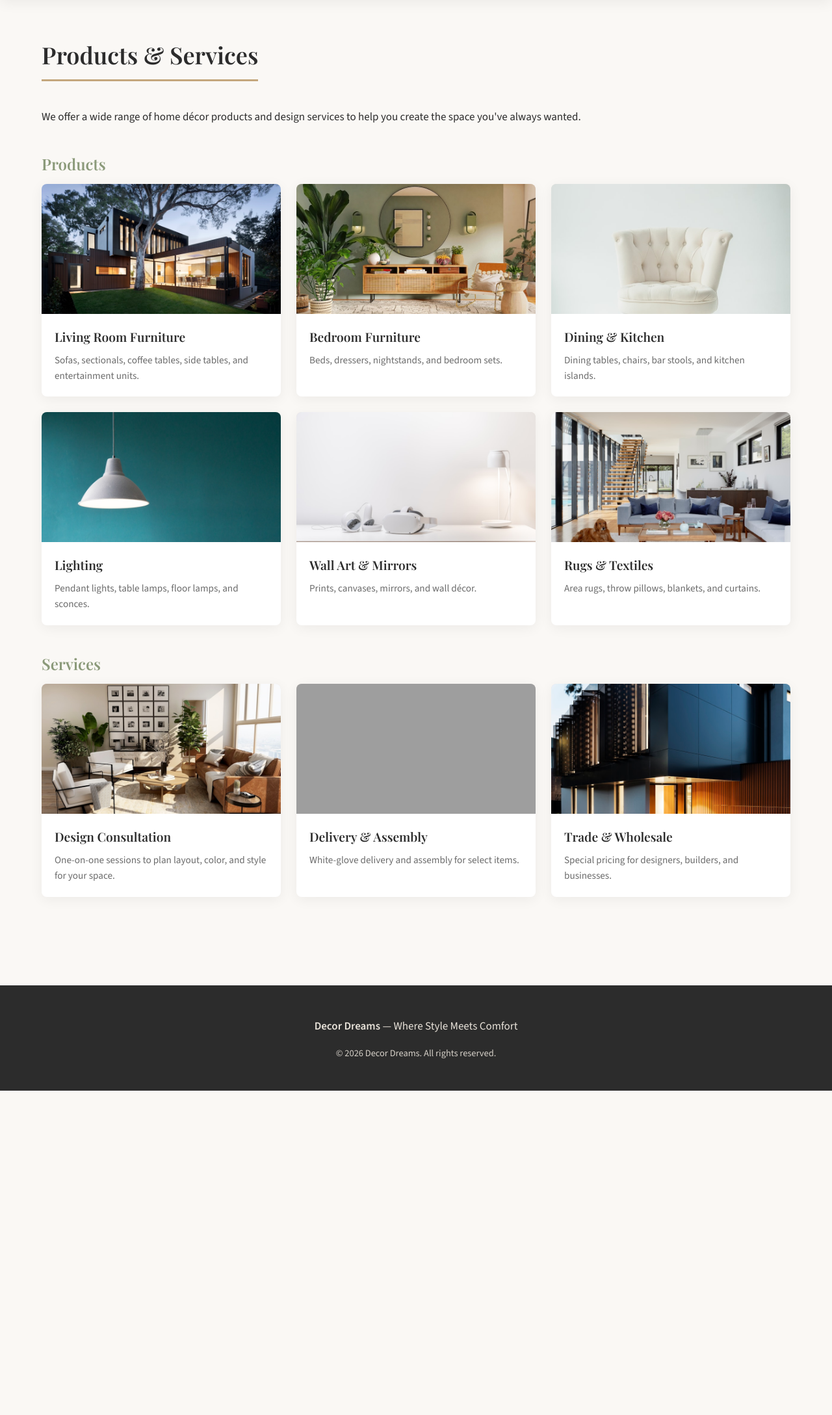
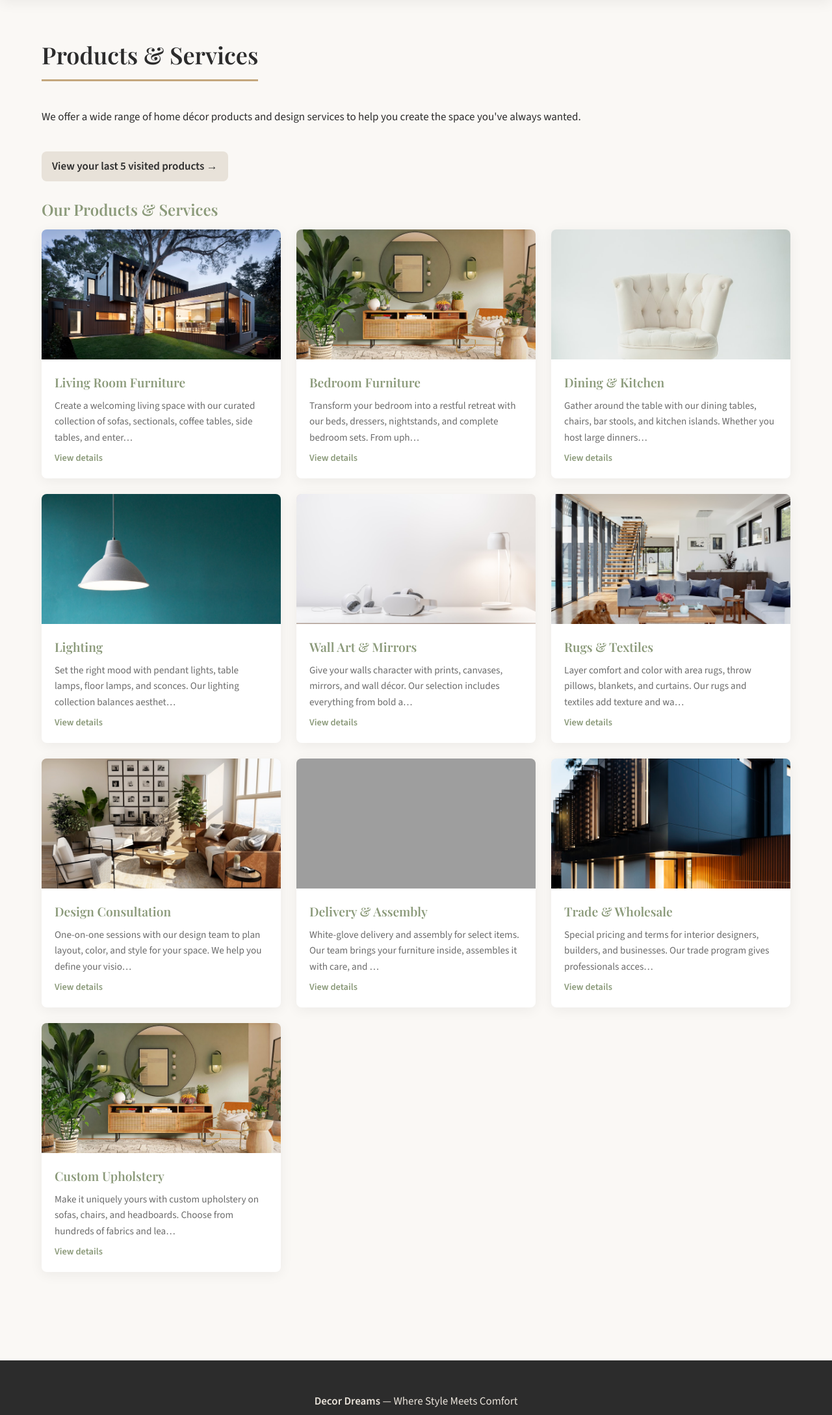
Before and after one commit to gitforprajakta/decorDreamsPhpProject, a PHP site: page /products.php in a window 1280 px wide. Shown: the part 77-2254 px from the top of the page at 65% size. Before the commit the page ends 1755 px from the top, so only its background shows below. Run offline with PHP 8.4, Linux system fonts and the light colour scheme; grey boxes are pictures that could not be loaded.

Commit message:
Add latest changes including new files and modifications

```diff
--- a/css/style.css
+++ b/css/style.css
@@ -188,6 +188,62 @@ a:hover {
 .card-body { padding: 1.25rem; }
 .card-body h3 { margin: 0 0 0.5rem; font-size: 1.2rem; }
 .card-body p { margin: 0; color: var(--color-muted); font-size: 0.95rem; }
+.card-cta {
+  display: inline-block;
+  margin-top: 0.5rem;
+  font-weight: 600;
+  font-size: 0.9rem;
+}
+
+/* Product detail page */
+.product-detail { margin-bottom: 2rem; }
+.product-detail-grid {
+  display: grid;
+  grid-template-columns: 1fr 1fr;
+  gap: 2rem;
+  align-items: start;
+}
+@media (max-width: 700px) {
+  .product-detail-grid { grid-template-columns: 1fr; }
+}
+.product-detail-image {
+  border-radius: var(--radius);
+  overflow: hidden;
+  box-shadow: var(--shadow-soft);
+  background: var(--color-sand);
+}
+.product-detail-image img {
+  width: 100%;
+  height: auto;
+  display: block;
+  vertical-align: middle;
+}
+.product-detail-body .page-title { margin-top: 0; }
+.product-description {
+  font-size: 1.05rem;
+  line-height: 1.7;
+  color: var(--color-charcoal);
+  margin: 1rem 0 1.5rem;
+}
+.back-link { font-weight: 500; }
+
+/* Last 5 visited link */
+.recent-link-wrap { margin-bottom: 1.5rem; }
+.recent-link {
+  display: inline-block;
+  padding: 0.6rem 1rem;
+  background: var(--color-sand);
+  border-radius: var(--radius);
+  font-weight: 600;
+  color: var(--color-charcoal);
+}
+.recent-link:hover {
+  background: var(--color-terracotta);
+  color: #fff;
+}
+.no-recent { font-size: 1.05rem; }
+.back-to-products { margin-top: 2rem; }
+.back-to-products a { font-weight: 500; }
 
 /* News list */
 .news-list { list-style: none; padding: 0; margin: 0; }
--- a/includes/header.php
+++ b/includes/header.php
@@ -1,6 +1,7 @@
 <?php
 $current_page = basename($_SERVER['PHP_SELF'], '.php');
 if ($current_page === 'index') $current_page = 'home';
+if (in_array($current_page, ['product', 'recent'], true)) $current_page = 'products';
 require_once __DIR__ . '/auth.php';
 ?>
 <!DOCTYPE html>
--- /dev/null
+++ b/includes/products_data.php
@@ -0,0 +1,90 @@
+<?php
+/**
+ * Decor Dreams – Products & Services data (10 items)
+ * Used by products.php, product.php, and recent.php
+ */
+$PRODUCTS = [
+    1 => [
+        'id'    => 1,
+        'name'  => 'Living Room Furniture',
+        'image' => 'images/furniture-living.jpg',
+        'description' => 'Create a welcoming living space with our curated collection of sofas, sectionals, coffee tables, side tables, and entertainment units. Each piece is chosen for comfort, durability, and style—whether you prefer modern minimalism or classic elegance. We offer customizable fabrics and finishes so your furniture fits your lifestyle and aesthetic.',
+    ],
+    2 => [
+        'id'    => 2,
+        'name'  => 'Bedroom Furniture',
+        'image' => 'images/furniture-bedroom.jpg',
+        'description' => 'Transform your bedroom into a restful retreat with our beds, dressers, nightstands, and complete bedroom sets. From upholstered headboards to solid wood dressers, our bedroom collection combines quality craftsmanship with timeless design. Enjoy better sleep and a more organized space with pieces built to last.',
+    ],
+    3 => [
+        'id'    => 3,
+        'name'  => 'Dining & Kitchen',
+        'image' => 'images/furniture-dining.jpg',
+        'description' => 'Gather around the table with our dining tables, chairs, bar stools, and kitchen islands. Whether you host large dinners or casual breakfasts, we have options for every space and style. Choose from extendable tables, mix-and-match seating, and islands that add both function and flair to your kitchen.',
+    ],
+    4 => [
+        'id'    => 4,
+        'name'  => 'Lighting',
+        'image' => 'images/lighting.jpg',
+        'description' => 'Set the right mood with pendant lights, table lamps, floor lamps, and sconces. Our lighting collection balances aesthetics and functionality—statement pieces for focal points and subtle fixtures for ambient glow. Energy-efficient and designer options help you layer light for a warm, inviting home.',
+    ],
+    5 => [
+        'id'    => 5,
+        'name'  => 'Wall Art & Mirrors',
+        'image' => 'images/wall-art.jpg',
+        'description' => 'Give your walls character with prints, canvases, mirrors, and wall décor. Our selection includes everything from bold abstract art to classic mirrors that expand space and reflect light. Mix and match to tell your story and turn blank walls into curated galleries.',
+    ],
+    6 => [
+        'id'    => 6,
+        'name'  => 'Rugs & Textiles',
+        'image' => 'images/rugs-textiles.jpg',
+        'description' => 'Layer comfort and color with area rugs, throw pillows, blankets, and curtains. Our rugs and textiles add texture and warmth while defining zones in open-plan spaces. Choose from natural fibers, easy-care synthetics, and designs that complement your existing furniture and décor.',
+    ],
+    7 => [
+        'id'    => 7,
+        'name'  => 'Design Consultation',
+        'image' => 'images/design-consultation.jpg',
+        'description' => 'One-on-one sessions with our design team to plan layout, color, and style for your space. We help you define your vision, choose the right pieces, and create a cohesive look that reflects your personality. Perfect for a single room refresh or a full-home makeover.',
+    ],
+    8 => [
+        'id'    => 8,
+        'name'  => 'Delivery & Assembly',
+        'image' => 'images/delivery-service.jpg',
+        'description' => 'White-glove delivery and assembly for select items. Our team brings your furniture inside, assembles it with care, and removes packaging—so you can enjoy your new pieces without the hassle. Available for qualifying orders in our service areas.',
+    ],
+    9 => [
+        'id'    => 9,
+        'name'  => 'Trade & Wholesale',
+        'image' => 'images/wholesale.jpg',
+        'description' => 'Special pricing and terms for interior designers, builders, and businesses. Our trade program gives professionals access to our full collection, dedicated support, and flexible ordering. Join our trade network to offer your clients the best in home furnishings.',
+    ],
+    10 => [
+        'id'    => 10,
+        'name'  => 'Custom Upholstery',
+        'image' => 'images/accents-decor.jpg',
+        'description' => 'Make it uniquely yours with custom upholstery on sofas, chairs, and headboards. Choose from hundreds of fabrics and leathers, and we\'ll craft your piece to order. Our artisans ensure a perfect fit and finish, so your furniture is as individual as your home.',
+    ],
+];
+
+function get_product($id) {
+    global $PRODUCTS;
+    $id = (int) $id;
+    return isset($PRODUCTS[$id]) ? $PRODUCTS[$id] : null;
+}
+
+function get_recent_product_ids_from_cookie() {
+    if (empty($_COOKIE['recent_products'])) return [];
+    $ids = array_map('intval', array_filter(explode(',', $_COOKIE['recent_products'])));
+    return array_slice($ids, 0, 5);
+}
+
+function update_recent_products_cookie($product_id) {
+    $product_id = (int) $product_id;
+    if ($product_id < 1) return;
+    $recent = isset($_COOKIE['recent_products']) ? explode(',', $_COOKIE['recent_products']) : [];
+    $recent = array_map('intval', array_filter($recent));
+    array_unshift($recent, $product_id);
+    $recent = array_unique($recent);
+    $recent = array_slice(array_values($recent), 0, 5);
+    setcookie('recent_products', implode(',', $recent), time() + 30 * 24 * 3600, '/');
+}
--- a/products.php
+++ b/products.php
@@ -1,84 +1,32 @@
 <?php
 $page_title = 'Products & Services';
 require_once __DIR__ . '/includes/header.php';
+require_once __DIR__ . '/includes/products_data.php';
 ?>
 
 <h1 class="page-title">Products &amp; Services</h1>
 
 <p class="section-block">We offer a wide range of home décor products and design services to help you create the space you've always wanted.</p>
 
+<p class="recent-link-wrap"><a href="recent.php" class="recent-link">View your last 5 visited products &rarr;</a></p>
+
 <section class="section-block">
-  <h2>Products</h2>
+  <h2>Our Products &amp; Services</h2>
   <div class="card-grid">
+    <?php foreach ($PRODUCTS as $item): ?>
     <div class="card">
-      <div class="card-image"><img src="images/furniture-living.jpg" alt="Living room furniture"></div>
+      <div class="card-image">
+        <a href="product.php?id=<?php echo (int) $item['id']; ?>">
+          <img src="<?php echo htmlspecialchars($item['image']); ?>" alt="<?php echo htmlspecialchars($item['name']); ?>">
+        </a>
+      </div>
       <div class="card-body">
-        <h3>Living Room Furniture</h3>
-        <p>Sofas, sectionals, coffee tables, side tables, and entertainment units.</p>
+        <h3><a href="product.php?id=<?php echo (int) $item['id']; ?>"><?php echo htmlspecialchars($item['name']); ?></a></h3>
+        <p><?php echo htmlspecialchars(mb_strimwidth($item['description'], 0, 120, '…')); ?></p>
+        <p><a href="product.php?id=<?php echo (int) $item['id']; ?>" class="card-cta">View details</a></p>
       </div>
     </div>
-    <div class="card">
-      <div class="card-image"><img src="images/furniture-bedroom.jpg" alt="Bedroom furniture"></div>
-      <div class="card-body">
-        <h3>Bedroom Furniture</h3>
-        <p>Beds, dressers, nightstands, and bedroom sets.</p>
-      </div>
-    </div>
-    <div class="card">
-      <div class="card-image"><img src="images/furniture-dining.jpg" alt="Dining and kitchen"></div>
-      <div class="card-body">
-        <h3>Dining &amp; Kitchen</h3>
-        <p>Dining tables, chairs, bar stools, and kitchen islands.</p>
-      </div>
-    </div>
-    <div class="card">
-      <div class="card-image"><img src="images/lighting.jpg" alt="Lighting"></div>
-      <div class="card-body">
-        <h3>Lighting</h3>
-        <p>Pendant lights, table lamps, floor lamps, and sconces.</p>
-      </div>
-    </div>
-    <div class="card">
-      <div class="card-image"><img src="images/wall-art.jpg" alt="Wall art and mirrors"></div>
-      <div class="card-body">
-        <h3>Wall Art &amp; Mirrors</h3>
-        <p>Prints, canvases, mirrors, and wall décor.</p>
-      </div>
-    </div>
-    <div class="card">
-      <div class="card-image"><img src="images/rugs-textiles.jpg" alt="Rugs and textiles"></div>
-      <div class="card-body">
-        <h3>Rugs &amp; Textiles</h3>
-        <p>Area rugs, throw pillows, blankets, and curtains.</p>
-      </div>
-    </div>
-  </div>
-</section>
-
-<section class="section-block">
-  <h2>Services</h2>
-  <div class="card-grid">
-    <div class="card">
-      <div class="card-image"><img src="images/design-consultation.jpg" alt="Design consultation"></div>
-      <div class="card-body">
-        <h3>Design Consultation</h3>
-        <p>One-on-one sessions to plan layout, color, and style for your space.</p>
-      </div>
-    </div>
-    <div class="card">
-      <div class="card-image"><img src="images/delivery-service.jpg" alt="Delivery and assembly"></div>
-      <div class="card-body">
-        <h3>Delivery &amp; Assembly</h3>
-        <p>White-glove delivery and assembly for select items.</p>
-      </div>
-    </div>
-    <div class="card">
-      <div class="card-image"><img src="images/wholesale.jpg" alt="Trade and wholesale"></div>
-      <div class="card-body">
-        <h3>Trade &amp; Wholesale</h3>
-        <p>Special pricing for designers, builders, and businesses.</p>
-      </div>
-    </div>
+    <?php endforeach; ?>
   </div>
 </section>
 
```
Also changed, not shown: product.php (added, +32 -0 lines), recent.php (added, +40 -0 lines).
